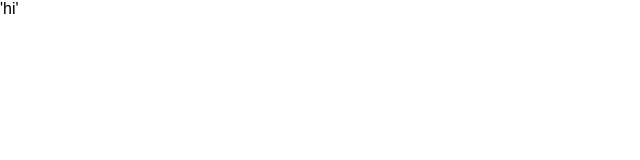
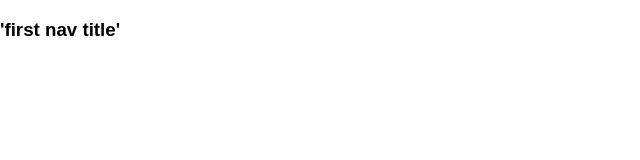
Before and after one commit to lezinst/ReactTest, a React (Create React App) app: page / in a window 1280 px wide. Shown: the top 160 px of the page, without its empty margins (0-640 px from the left). Built offline with nearby package versions, Linux system fonts and the light colour scheme.

Commit message:
imported first into App

```diff
--- a/src/App.js
+++ b/src/App.js
@@ -1,12 +1,12 @@
 import React, { Component } from 'react';
-import logo from './logo.svg';
+import { First } from './components/component.first';
 import './App.css';
 
 class App extends Component {
   render() {
     return (
       <div className="App">
-        'hi'
+      <First></First>
       </div>
     );
   }
```
